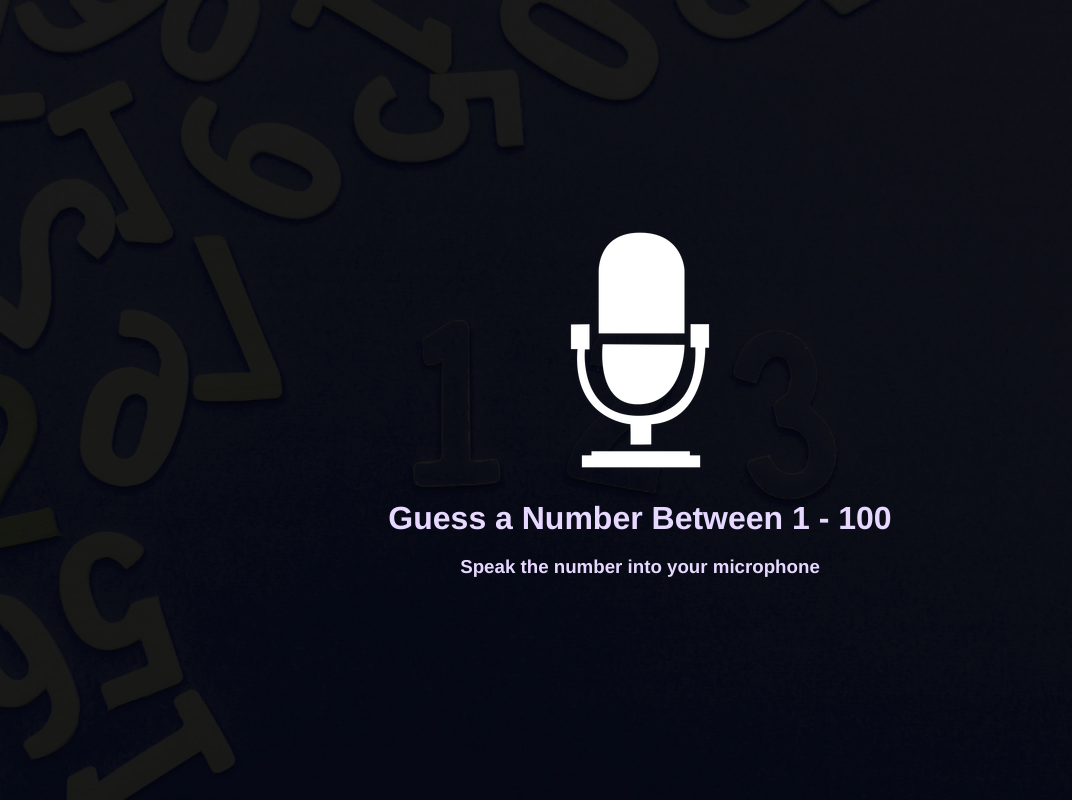
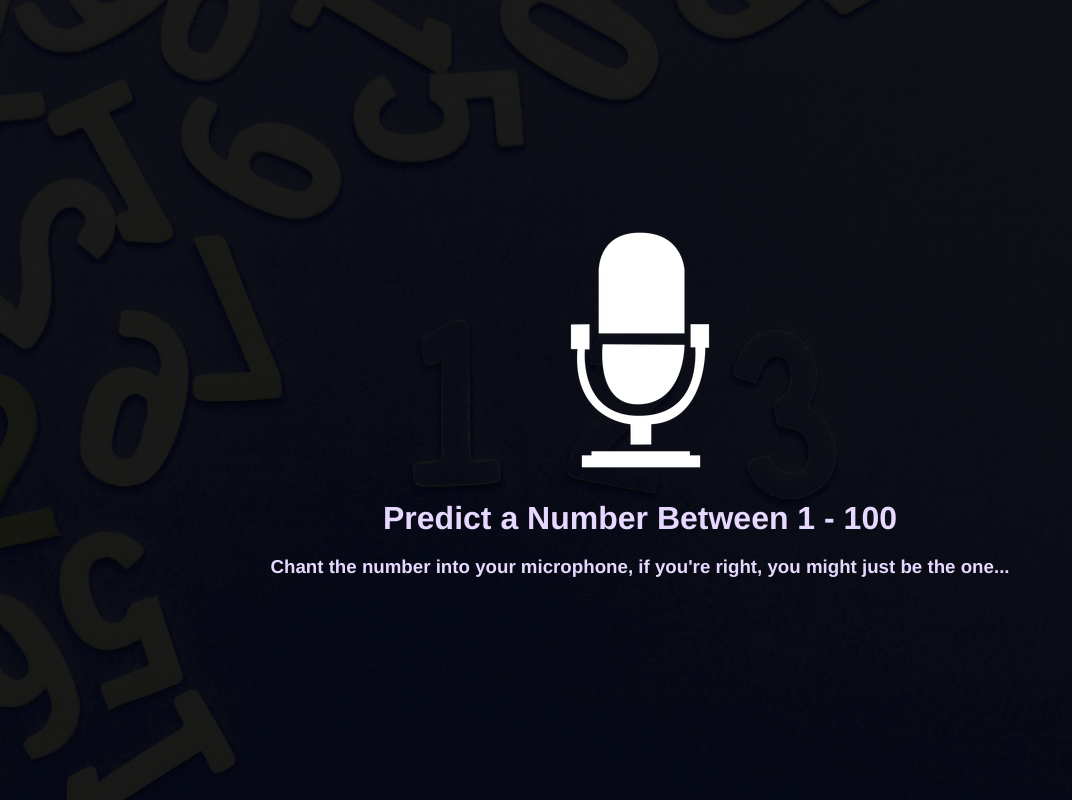
Before and after one commit to s-gupta-dev/Speak-Number-Guessing-Game, a plain HTML site: page index.html in a window 1280 px wide. Shown: the whole page, without its empty margins (0-1072 px from the left). Drawn offline with Linux system fonts and the light colour scheme.

Commit message:
custom change: updated HTML wording and completed box style

```diff
--- a/index.html
+++ b/index.html
@@ -4,13 +4,16 @@
     <meta charset="UTF-8" />
     <meta name="viewport" content="width=device-width, initial-scale=1.0" />
     <link rel="stylesheet" href="style.css" />
-    <title>Speak Number Guess</title>
+    <title>Psychic Number Prediction</title>
     <script src="script.js" defer></script>
   </head>
   <body>
     <img src="img/mic.png" alt="Microphone Icon" />
-    <h1>Guess a Number Between 1 - 100</h1>
-    <h3>Speak the number into your microphone</h3>
+    <h1>Predict a Number Between 1 - 100</h1>
+    <h3>
+      Chant the number into your microphone, if you're right, you might just be
+      the one...
+    </h3>
     <!--Display the spoken content-->
     <div id="msg" class="msg"></div>
   </body>
```
